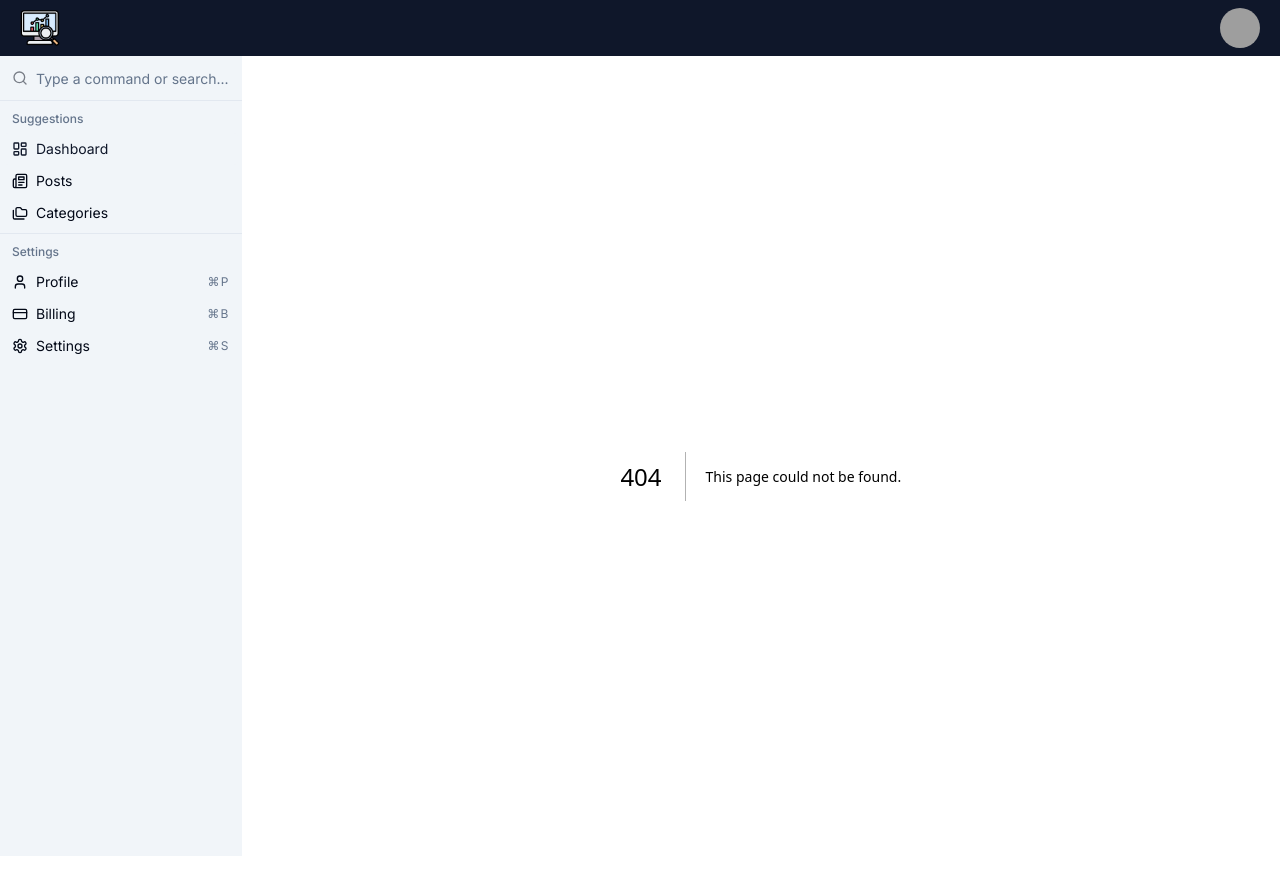
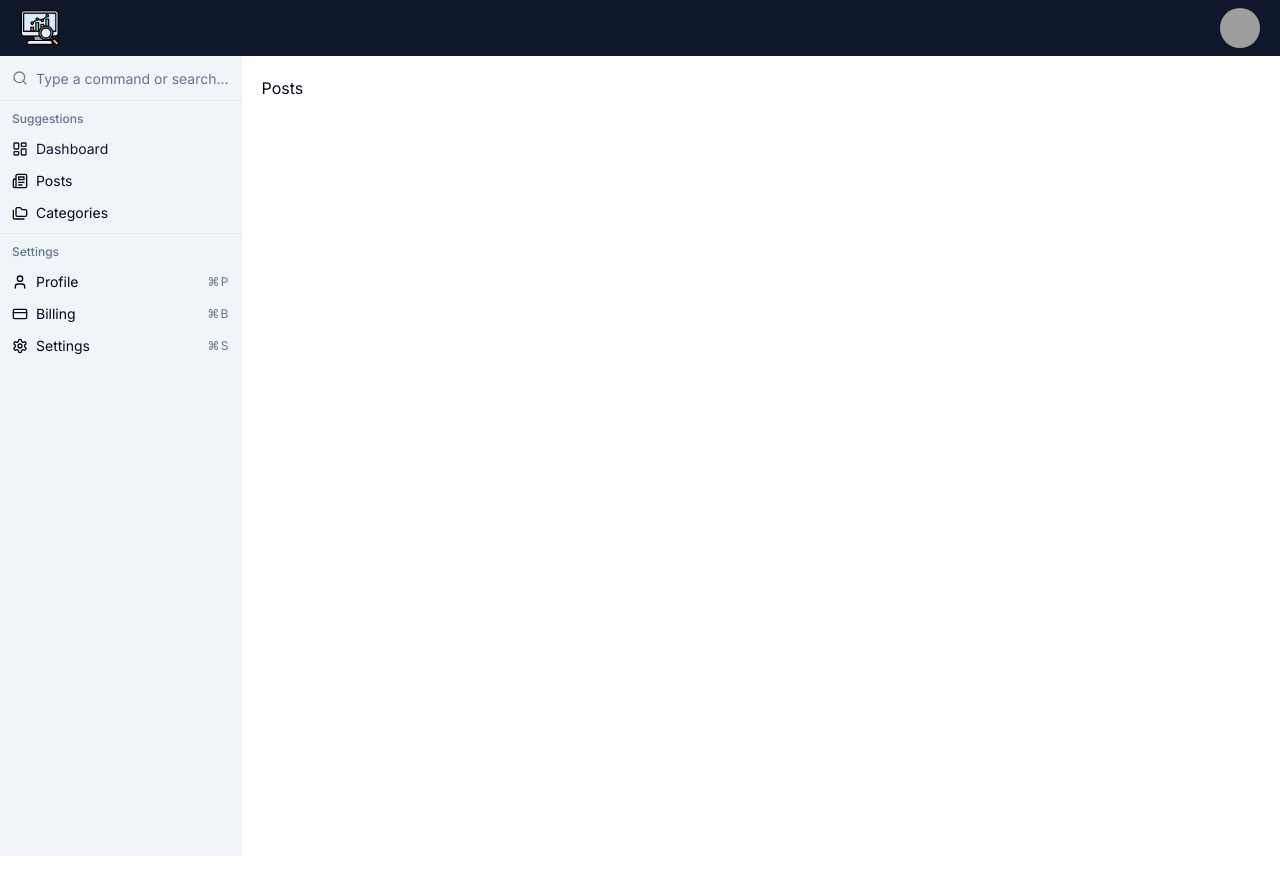
Before and after one commit to Albatraoz12/analyticspress-ui, a Next.js app: page /posts in a window 1280 px wide. Before the commit this address had no page. After the commit the page ends 856 px from the top, so only its background shows below. Built offline with nearby package versions, Linux system fonts and the light colour scheme; grey boxes are pictures that could not be loaded.

Commit message:
create posts route

```diff
--- /dev/null
+++ b/app/(main)/posts/page.tsx
@@ -0,0 +1,5 @@
+const PostsPage = () => {
+  return <div>Posts</div>;
+};
+
+export default PostsPage;
```
